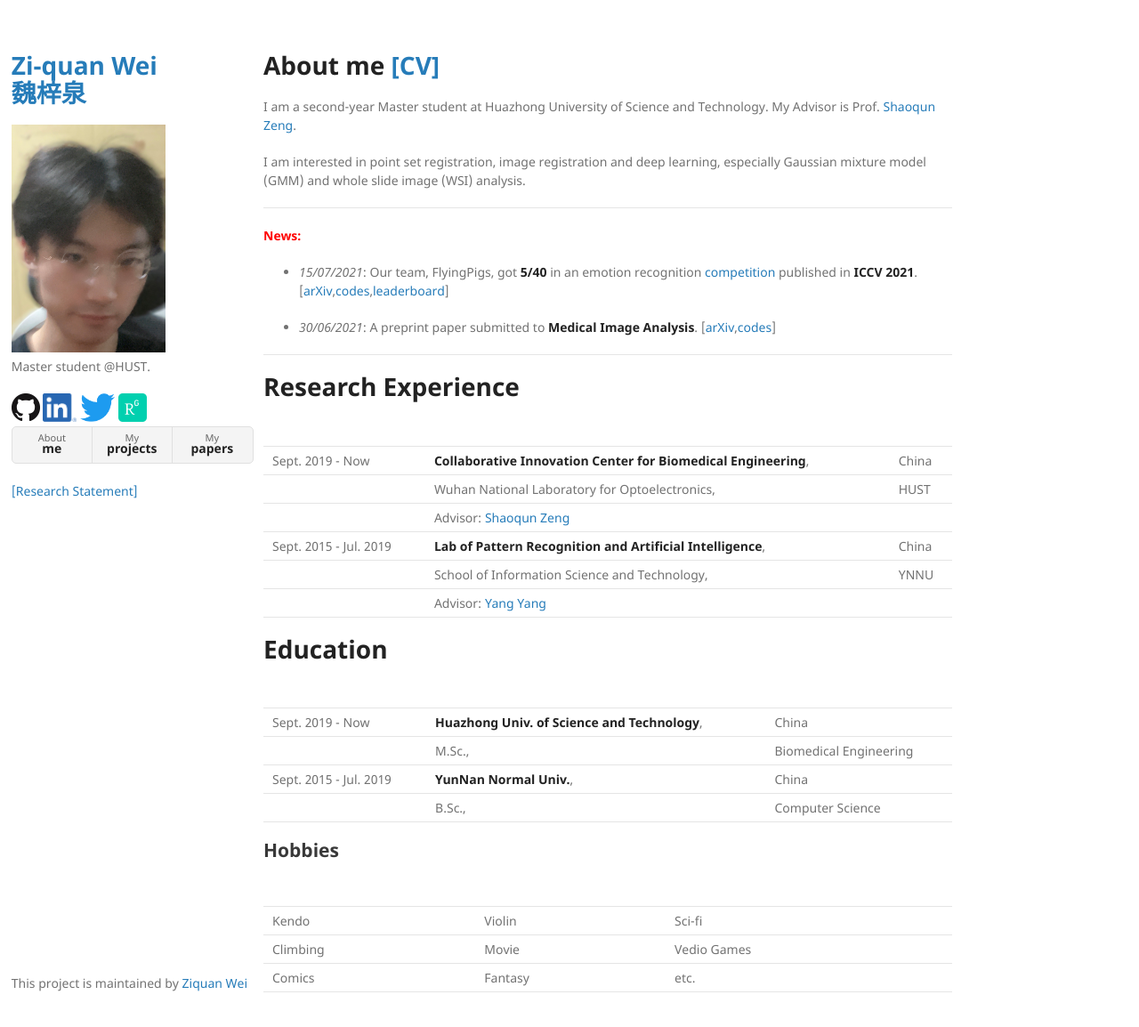
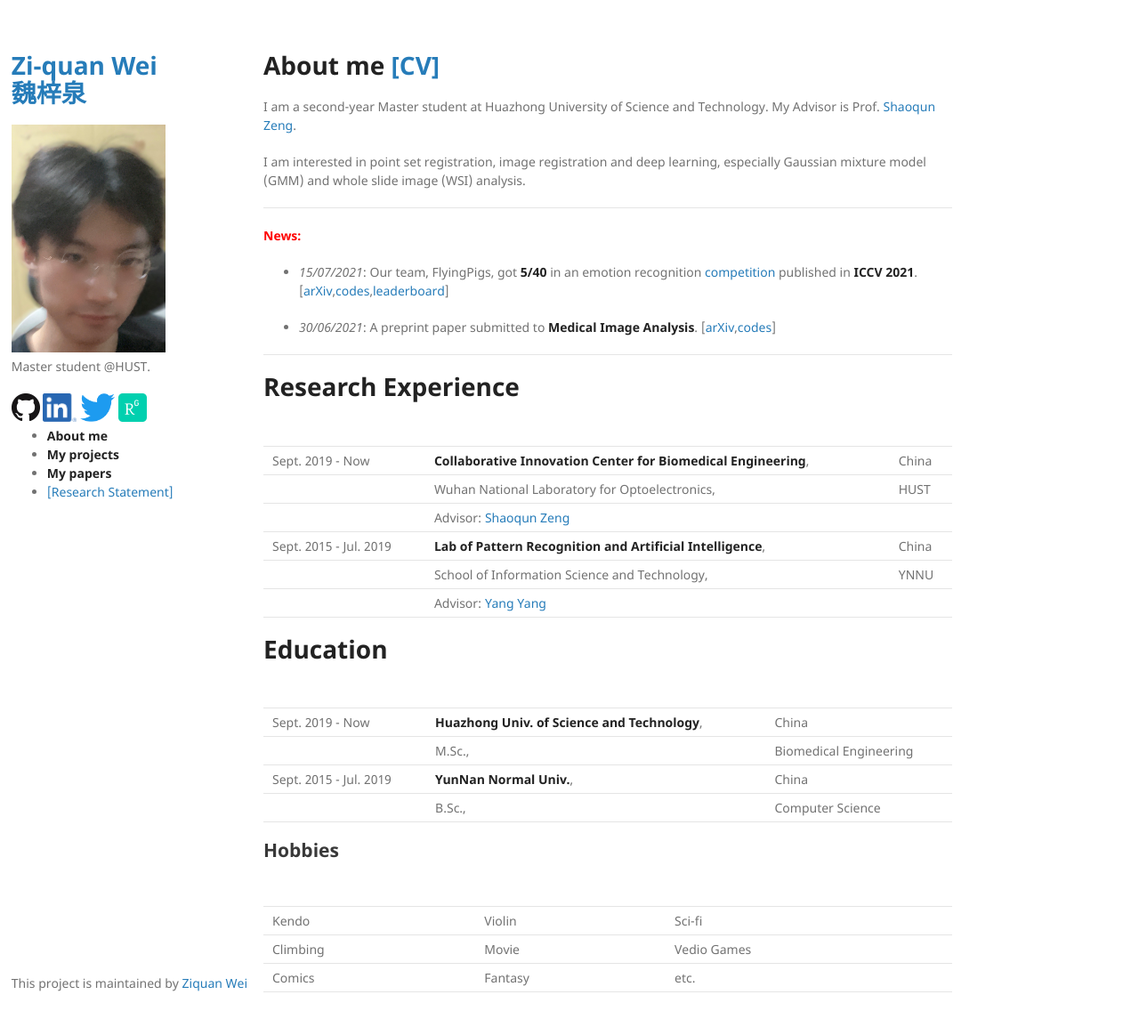
Before and after one commit to Chrisa142857/Chrisa142857.github.io, a Jekyll site: the page built from index.md, in a window 1280 px wide and 1185 px high. Shown: the top 1154 px of the window at 89% size. Built offline with Jekyll 4.4.1, drawn with Linux system fonts in a browser that asks for light colours; our own code applies the rules of GitHub Pages for plain Markdown files.

Commit message:
Update default.html

```diff
--- a/_layouts/default.html
+++ b/_layouts/default.html
@@ -40,13 +40,13 @@
         <a href="{{ site.rg_url }}"><img border="0" src="/assets/img/researchgate_icon_130843.png" width="32" height="32" /></a>
 
         {% if site.show_buttons %}
-        <ul class="downloads">
-          <li><a href="{{ site.index_url }}">About <strong>me</strong></a></li>
-          <li><a href="{{ site.project_url }}">My <strong>projects</strong></a></li>
-          <li><a href="{{ site.publication_url }}">My <strong>papers</strong></a></li>
+        <ul style="width: 140">
+          <li><a href="{{ site.index_url }}"><strong>About me</strong></a></li>
+          <li><a href="{{ site.project_url }}"><strong>My projects</strong></a></li>
+          <li><a href="{{ site.publication_url }}"><strong>My papers</strong></a></li>
+          <li><a href="{{ site.research_statement_url }}">[Research Statement]</a></li>
         </ul>
         {% endif %}
-        <p class="view"><a href="{{ site.research_statement_url }}">[Research Statement]</a></p>
       </header>
       <section>
 
```
